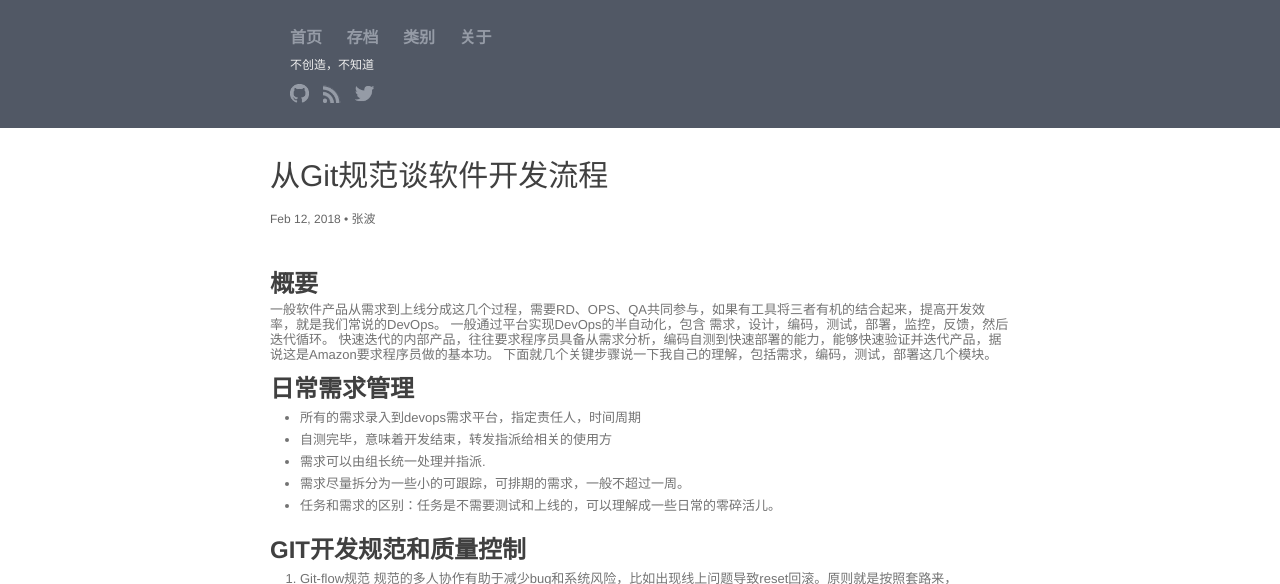
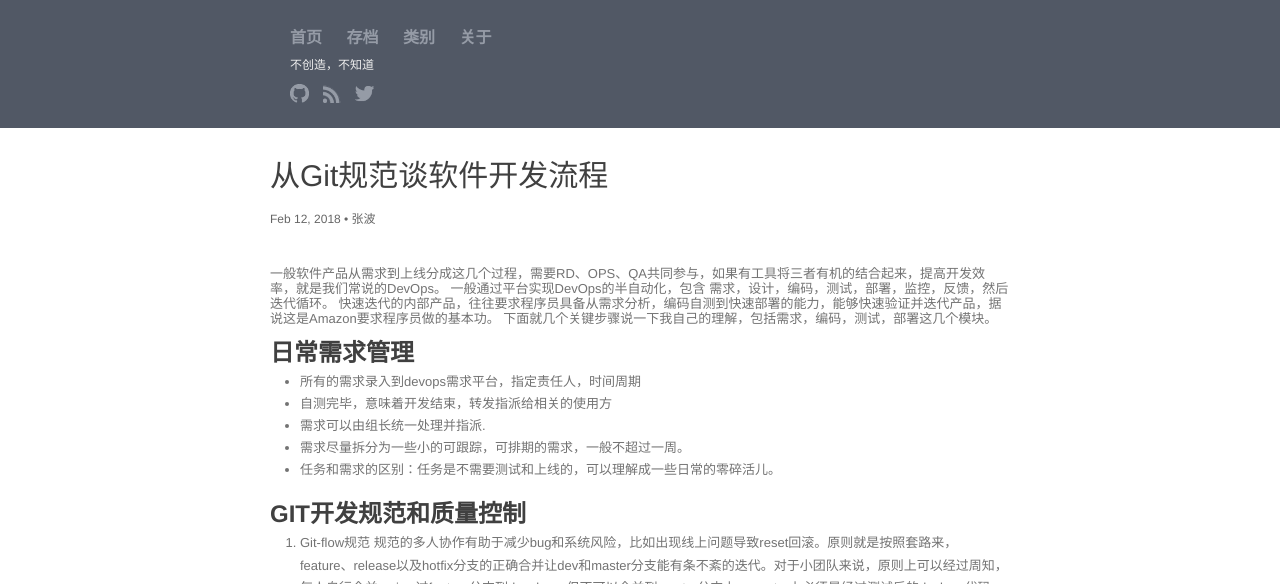
Before and after one commit to bobz653/bobz653.github.io, a Jekyll site: the page built from _posts/2018-02-12-git-flow.md, in a window 1280 px wide and 900 px high, cut to the strip 0-584 px from the top of the window. Built offline with Jekyll 4.4.1, drawn with Linux system fonts in a browser that asks for light colours; comment, search, counter and statistics services are not loaded.

Commit message:
git flow specification

```diff
--- a/_posts/2018-02-12-git-flow.md
+++ b/_posts/2018-02-12-git-flow.md
@@ -7,7 +7,6 @@ category: 工程开发
 tags: [Git]
 ---
 
-## 概要
 一般软件产品从需求到上线分成这几个过程，需要RD、OPS、QA共同参与，如果有工具将三者有机的结合起来，提高开发效率，就是我们常说的DevOps。
 一般通过平台实现DevOps的半自动化，包含 需求，设计，编码，测试，部署，监控，反馈，然后迭代循环。
 快速迭代的内部产品，往往要求程序员具备从需求分析，编码自测到快速部署的能力，能够快速验证并迭代产品，据说这是Amazon要求程序员做的基本功。
```
